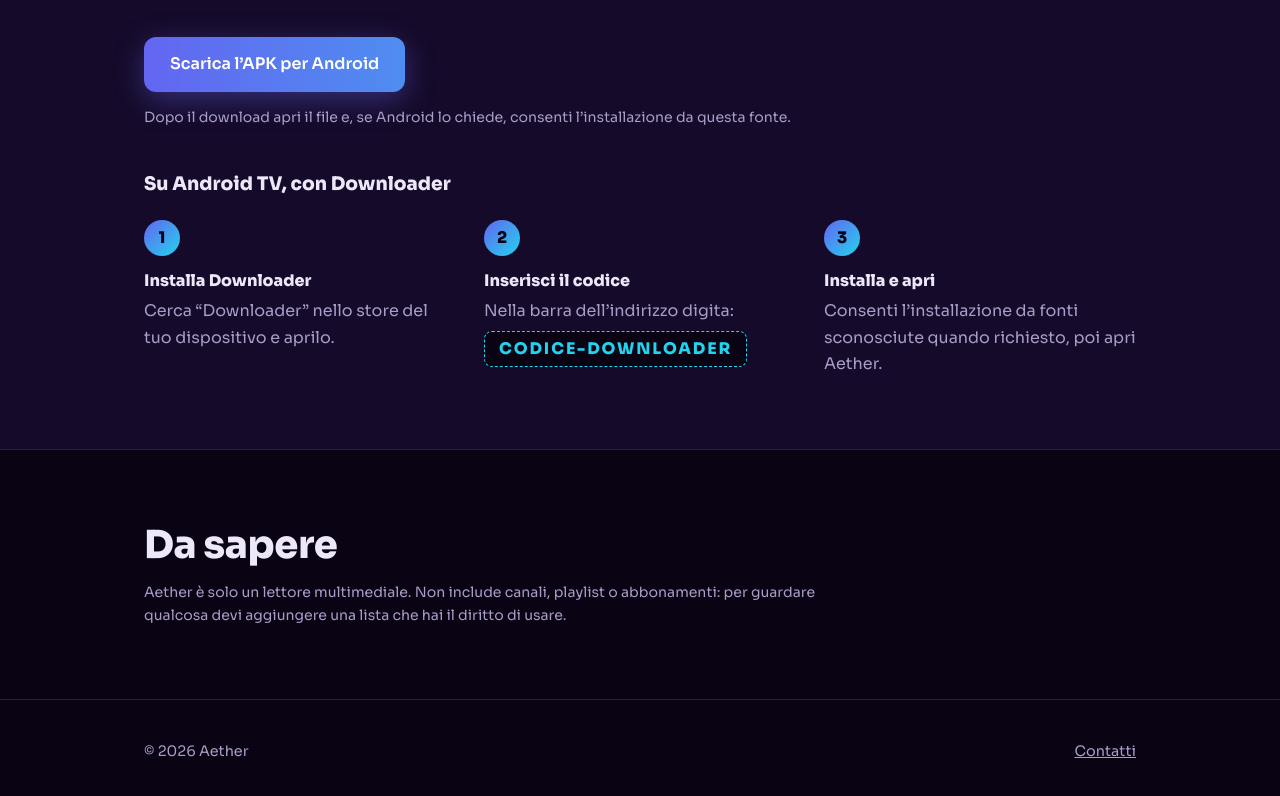
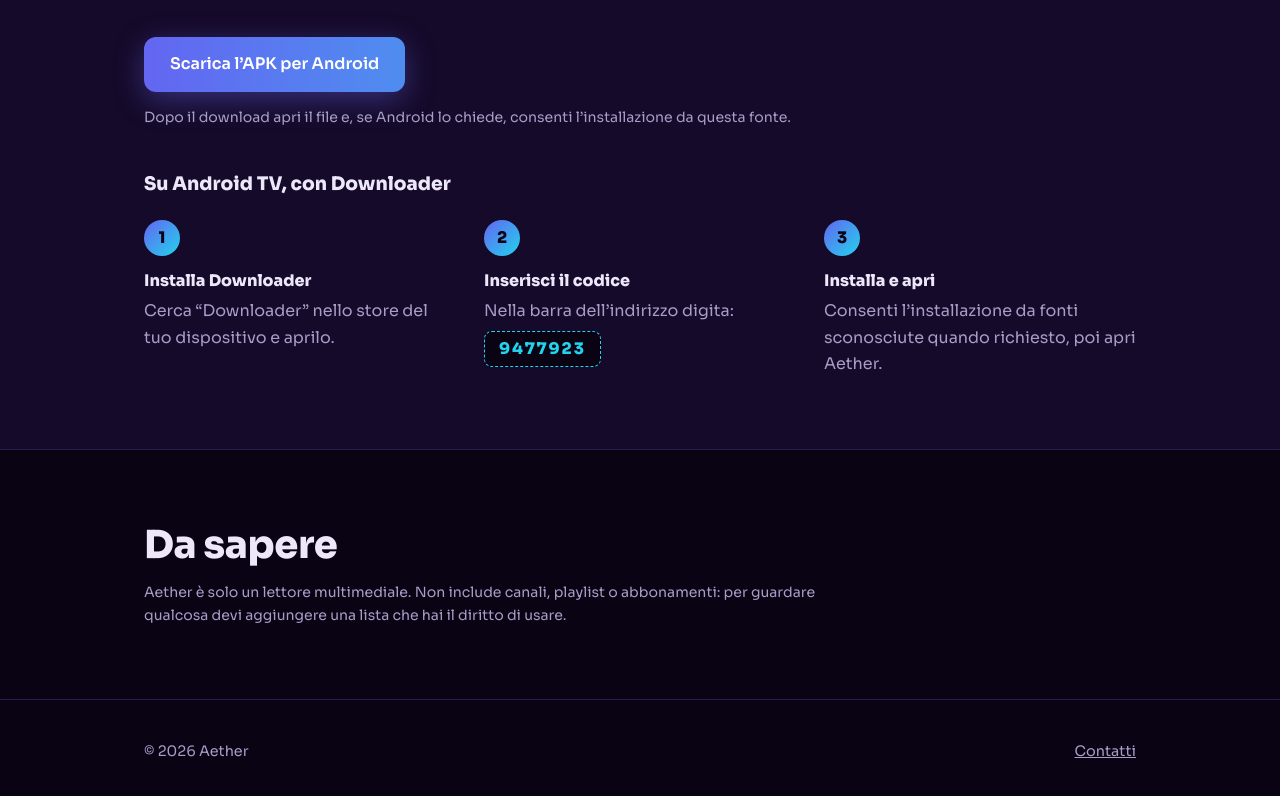
Before and after one commit to Br1-music/br1-aether, a plain HTML site: page index.html in a window 1280 px wide. Shown: the part 2478-3274 px from the top of the page. Drawn offline with Linux system fonts and the light colour scheme.

Commit message:
Update index.html

```diff
--- a/index.html
+++ b/index.html
@@ -182,7 +182,7 @@ footer .wrap{display:flex;justify-content:space-between;gap:16px;flex-wrap:wrap}
     <h3 style="margin-bottom:20px">Su Android TV, con Downloader</h3>
     <ol class="steps">
       <li><strong>Installa Downloader</strong>Cerca “Downloader” nello store del tuo dispositivo e aprilo.</li>
-      <li><strong>Inserisci il codice</strong>Nella barra dell’indirizzo digita:<br><span class="code">CODICE-DOWNLOADER</span></li>
+      <li><strong>Inserisci il codice</strong>Nella barra dell’indirizzo digita:<br><span class="code">9477923</span></li>
       <li><strong>Installa e apri</strong>Consenti l’installazione da fonti sconosciute quando richiesto, poi apri Aether.</li>
     </ol>
   </div>
```
